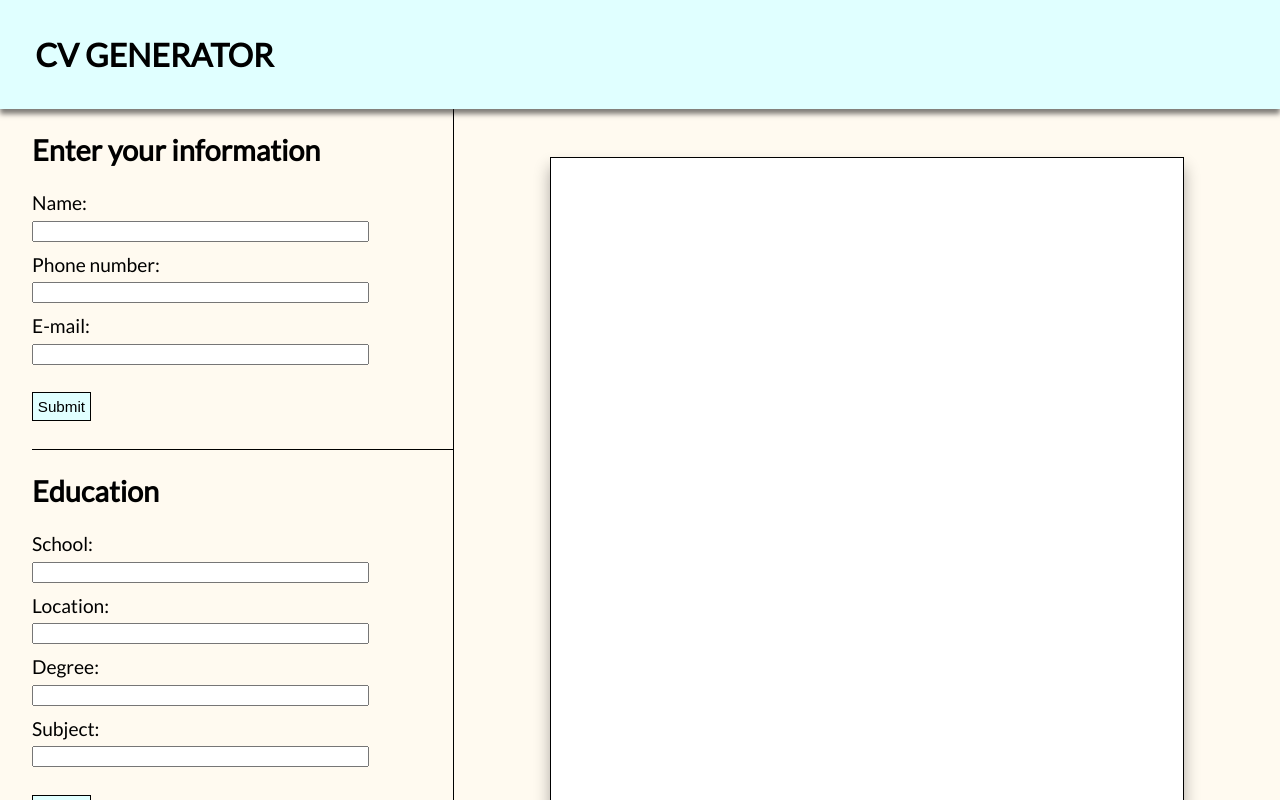
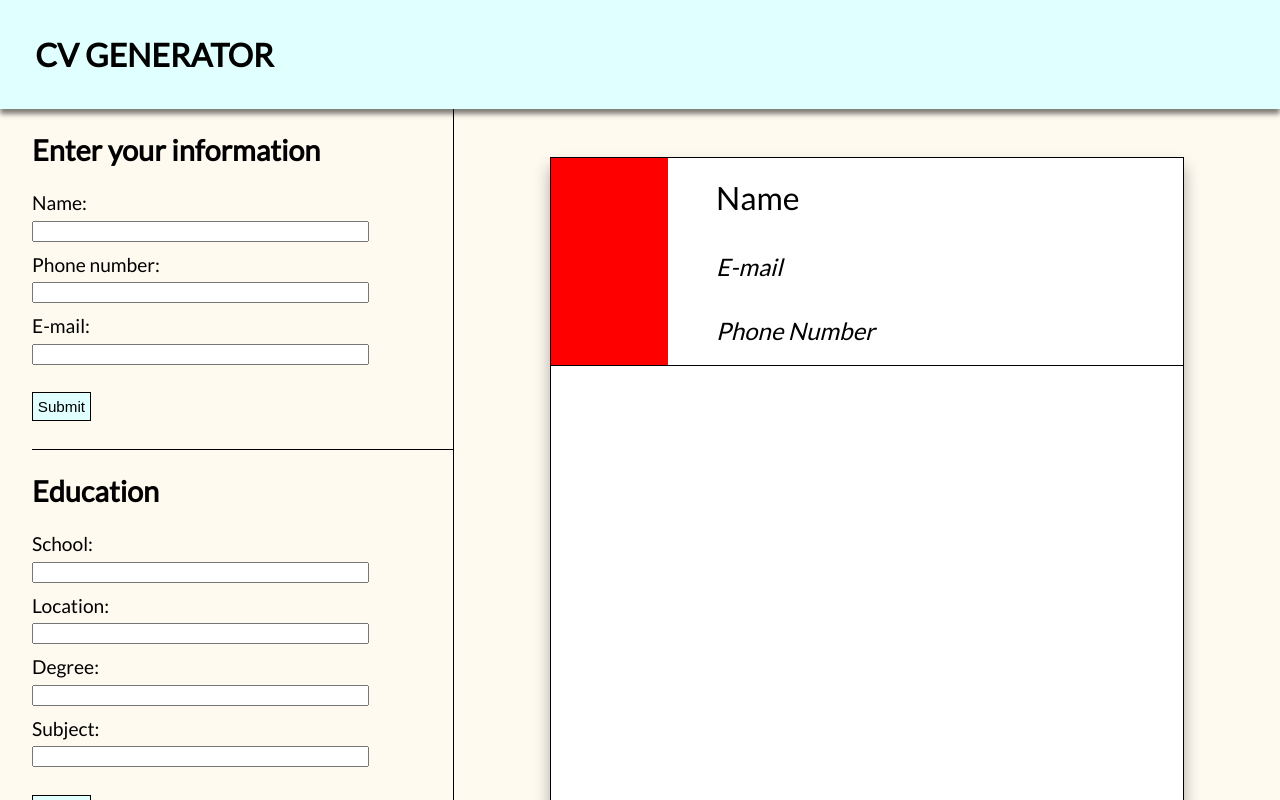
Before and after one commit to qzmp10/cv-application, a React (Create React App) app in the folder cv-project/: page / in a window 1280 px wide. Shown: the top 800 px of the page. Built offline with nearby package versions, Linux system fonts and the light colour scheme.

Commit message:
figured out how to pass state from child to parent

```diff
--- a/cv-project/src/App.css
+++ b/cv-project/src/App.css
@@ -21,8 +21,7 @@ body {
 }
 .cvContainer {
   display: flex;
-  align-items: center;
-  justify-content: center;
+  flex-direction: column;
   width: 60vw;
   margin: 3rem;
   margin-left: 6rem;
@@ -90,60 +89,44 @@ body {
   font-size: 0.95rem;
 }
 
-/* .infoForm {
-  display: grid;
-  grid-template-columns: 1.3fr 1fr;
-  grid-template-rows: 0.4fr 0.4fr 1fr 1fr;
-  width: 100%;
+.cvHeader {
+  height: 15%;
+  background-color: rgb(255, 255, 255);
+  display: flex;
+  border-bottom: solid 1px black;
+}
+
+.picture {
   height: 100%;
-} */
+  width: 20%;
+  background-color: rgb(255, 0, 0);
+}
 
-/* .name {
-background-color: rgba(255, 244, 179, 0.747);
-grid-column: 1/3;
-grid-row: 1/3;
-display: flex;
-align-items: center;
-padding-left: 1rem;
-color: rgb(0, 0, 0);
-font-size: 2rem;
+.info {
+  height: 100%;
+  display: flex;
+  flex-direction: column;
+  font-size: 1.5rem;
+  gap: 1rem;
+  justify-content: space-evenly;
+  padding-left: 3rem;
+  width: 80%;
+}
+
+
+.name {
+  font-size: 2rem;
+
+}
+
+.email {
+  font-style: italic;
 }
 
 .phone {
-  background-color: rgba(255, 244, 179, 0.747);
-  grid-column: 1/2;
-  grid-row: 4/5;
-  padding-left: 1rem;
-  display: flex;
-  justify-content: center;
-  flex-direction: column;
-  gap: 1rem;
-  font-size: 1.2rem;
-} */
-
-/* .email {
-  background-color: rgba(255, 244, 179, 0.747);
-  grid-column: 1/2;
-  grid-row: 3/4;
-  padding-left: 1rem;
-  display: flex;
-  justify-content: center;
-  flex-direction: column;
-  gap: 1rem;
-  font-size: 1.2rem;
+  font-style: italic;
 }
 
-.photo {
-  background-color: rgba(255, 255, 255, 0.747);
-  grid-column: 2/3;
-  grid-row: 1/5;
-  display: flex;
-  justify-content: center;
-  align-items: center;
+#hidden {
+  display: none;
 }
-
-.contact {
-  font-size: 1.4rem;
-  font-weight: 500;
-
-} */
--- a/cv-project/src/App.js
+++ b/cv-project/src/App.js
@@ -10,23 +10,46 @@ class App extends React.Component {
 
   constructor(props) {
     super(props)
+
+    this.state = {
+      nameState: 'Name',
+      emailState: 'E-mail',
+      phoneState: 'Phone Number'
+    }
+
+  }
+
+  infoCallbackFn = (nameData, emailData, phoneData) => {
+    this.setState({
+      nameState: nameData,
+      emailState: emailData,
+      phoneState: phoneData,
+    })
+  }
+
+  educationCallBackFn = (schoolData, locationData, degreeData) => {
+    console.log('hey');
   }
 
   render() {
+
+    console.log(this.state.nameState);
+    const {nameState, emailState, phoneState} = this.state;
+
     return (
       <><h1 className='pageHeader'>CV GENERATOR</h1>
 
       <div className='pageContainer'>
 
       <div className="formContainer">
-        <GeneralInfo/>
+        <GeneralInfo callbackFn={this.infoCallbackFn}/>
         <Education/>
         <Experience/>
         <Projects/>
       </div>
 
       <div className = 'cvContainer'>
-        <CvHeader/>
+        <CvHeader nameState = {nameState} emailState={emailState} phoneState={phoneState}/>
       </div>
       </div>
       </>
--- a/cv-project/src/components/CvHeader.js
+++ b/cv-project/src/components/CvHeader.js
@@ -1,4 +1,5 @@
 import React from 'react';
+import GeneralInfo from './GeneralInfo';
 
 class CvHeader extends React.Component {
 
@@ -7,13 +8,15 @@ class CvHeader extends React.Component {
     }
 
     render() {
+        const {nameState, emailState, phoneState} = this.props;
+
         return (
             <div className='cvHeader'>
                 <div className='picture'></div>
                 <div className='info'>
-                    <div className='name'></div>
-                    <div className='email'></div>
-                    <div className='phone'></div>
+                    <div className='name'>{nameState}</div>
+                    <div className='email'>{emailState}</div>
+                    <div className='phone'>{phoneState}</div>
                 </div>
             </div>
         )
--- a/cv-project/src/components/GeneralInfo.js
+++ b/cv-project/src/components/GeneralInfo.js
@@ -1,5 +1,5 @@
 import React from 'react';
-import InfoStyled from './CvHeader';
+import CvHeader from './CvHeader';
 import InfoForm from "./InfoForm"
 import uniqid from "uniqid";
 
@@ -14,12 +14,7 @@ class GeneralInfo extends React.Component {
             phone: '',
             infoArray: [],
             id: uniqid(),
-            // styleDisplay: 'hidden',
-            // formDisplay: 'visible',
         }
-
-        // this.formSampleString = 'visible';
-        // this.styleSampleString = "hidden";
 
     }
 
@@ -39,6 +34,7 @@ class GeneralInfo extends React.Component {
                 phone: e.target.value,
             })
         }
+
         console.log(this.state.name, this.state.email, this.state.phone)
     }
 
@@ -54,32 +50,17 @@ class GeneralInfo extends React.Component {
             infoArray: tempArray
         })
 
-        // this.changeSampleStrings();
-
-        // this.setState({
-        //     formDisplay: this.formSampleString,
-        //     styleDisplay: this.styleSampleString
-        // })
+        this.props.callbackFn(this.state.name, this.state.email, this.state.phone);
 
         console.log(this.state.infoArray);
     }
 
-    // changeSampleStrings() {
-    //     if(this.styleSampleString == 'hidden') {
-    //         this.styleSampleString = 'infoForm';
-    //         this.formSampleString = 'hidden';
-    //     } else {
-    //         this.styleSampleString = 'hidden';
-    //         this.formSampleString = 'visible';
-    //     }
-    // }
 
     render() {
         const { name, email, phone, infoArray, formDisplay } = this.state;
 
         return(
             <div className="generalInfo">
-                {/* <InfoStyled infoArray={infoArray} display={styleDisplay}/> */}
                 <InfoForm submitInfo={this.submitInfo} handleChange={this.handleChange} name={name} phone={phone} email={email}/>
             </div>
         )
```
